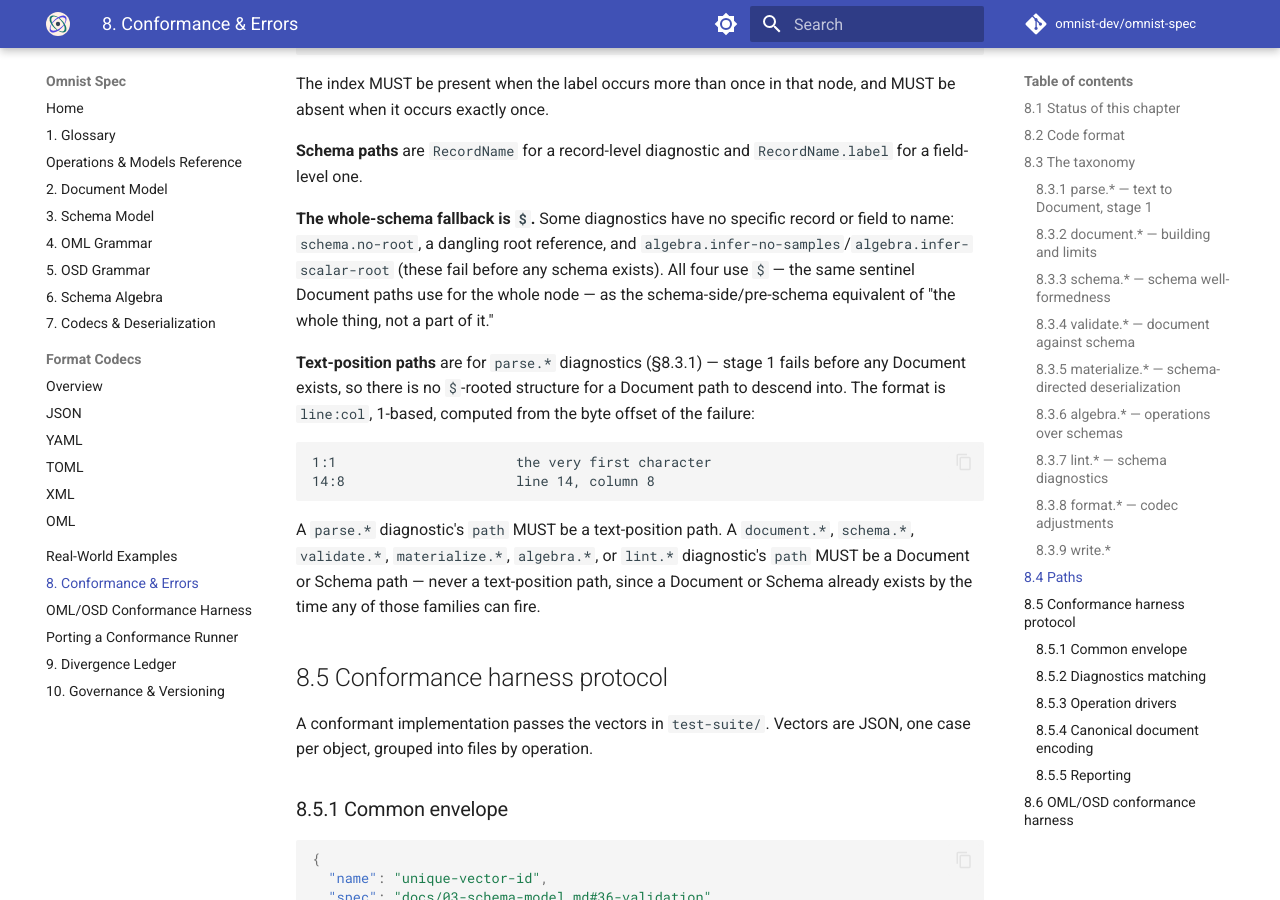
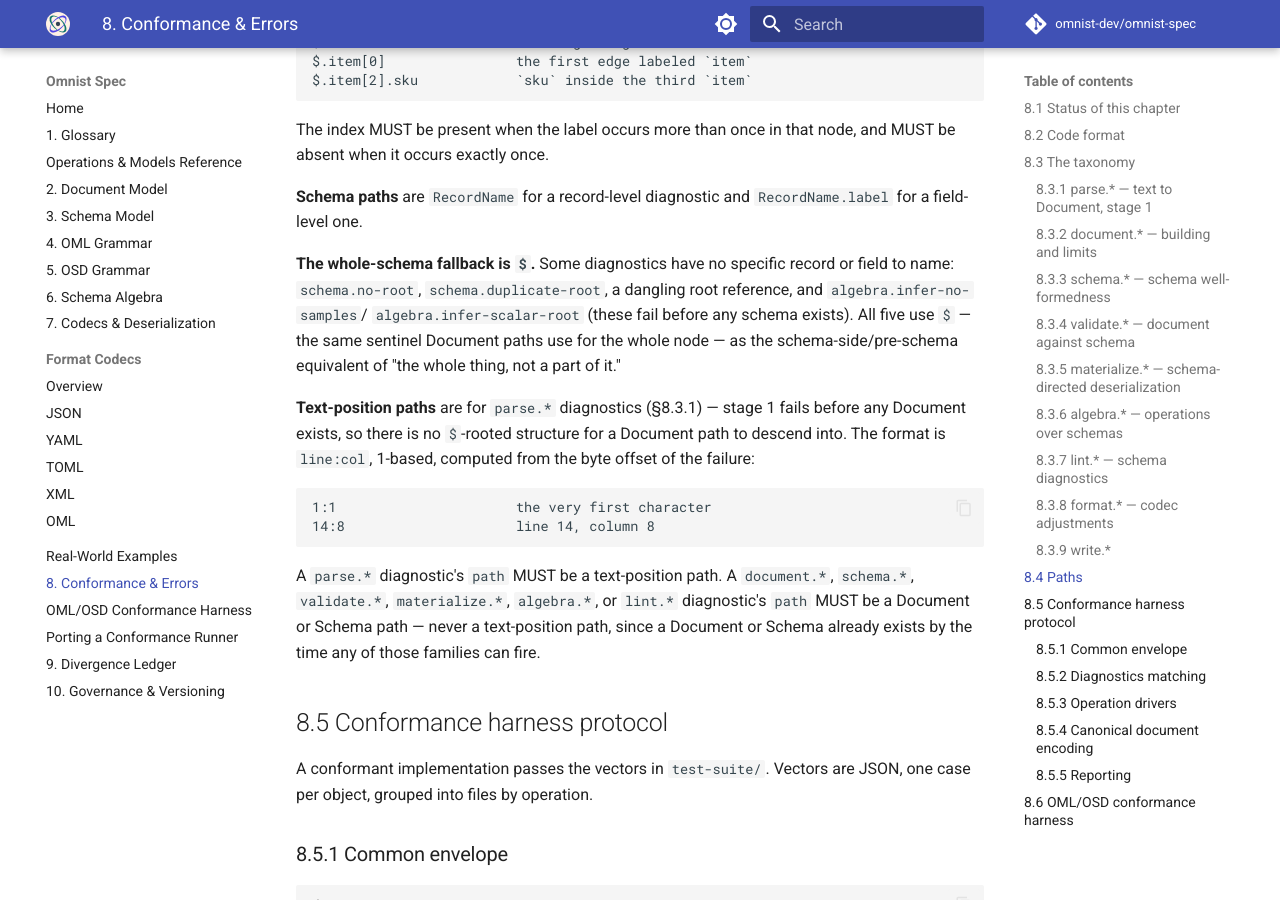
Before and after one commit to omnist-dev/omnist-spec, an MkDocs documentation site: the page built from docs/08-conformance-and-errors.md, in a window 1280 px wide and 900 px high, scrolled down 6153 px. Built offline with MkDocs 1.6.1 and Material for MkDocs 9.7.7, drawn with Linux system fonts in a browser that asks for light colours; comment, search, counter and statistics services are not loaded; some of the changed text lies outside the part shown.

Commit message:
Close D-2's spec gap: duplicate root is now a MUST-error
Per spec-TDD (§10.2): add the conformance vector first
(osd-grammar/root/duplicate-root-is-an-error), then the normative rule.

§5.8: a schema with more than one `root` declaration is now an error
(schema.duplicate-root), not implementation-defined. Previously the spec
only said this "should" be an error, pending a vector (#48).

§8.3.3: add schema.duplicate-root to the schema.* code table, and update
the whole-schema-$-fallback list from four cases to five.

Port-side implementation tracked per-repo, not here -- this is a real
behavior change (a document that used to parse now doesn't), so it's a
MINOR bump candidate, not a patch.

```diff
--- a/docs/08-conformance-and-errors.md
+++ b/docs/08-conformance-and-errors.md
@@ -92,6 +92,7 @@
 | Code | Raised when |
 |---|---|
 | `schema.no-root` | No `root` declaration |
+| `schema.duplicate-root` | More than one `root` declaration |
 | `schema.unknown-type` | A type name resolves to neither a scalar nor a defined record |
 | `schema.duplicate-record` | A record name is defined twice |
 | `schema.duplicate-field` | A label is used by two fields in one record |
@@ -200,11 +201,11 @@
 `RecordName.label` for a field-level one.
 
 **The whole-schema fallback is `$`.** Some diagnostics have no specific
-record or field to name: `schema.no-root`, a dangling root reference, and
-`algebra.infer-no-samples`/`algebra.infer-scalar-root` (these fail before
-any schema exists). All four use `$` — the same sentinel Document paths use
-for the whole node — as the schema-side/pre-schema equivalent of "the whole
-thing, not a part of it."
+record or field to name: `schema.no-root`, `schema.duplicate-root`, a
+dangling root reference, and `algebra.infer-no-samples`/
+`algebra.infer-scalar-root` (these fail before any schema exists). All five
+use `$` — the same sentinel Document paths use for the whole node — as the
+schema-side/pre-schema equivalent of "the whole thing, not a part of it."
 
 **Text-position paths** are for `parse.*` diagnostics (§8.3.1) — stage 1
 fails before any Document exists, so there is no `$`-rooted structure for a
```
Also changed, not shown: docs/05-osd-grammar.md (+4 -7 lines), docs/09-divergence-ledger.md (+1 -1 lines), 1 other file.
